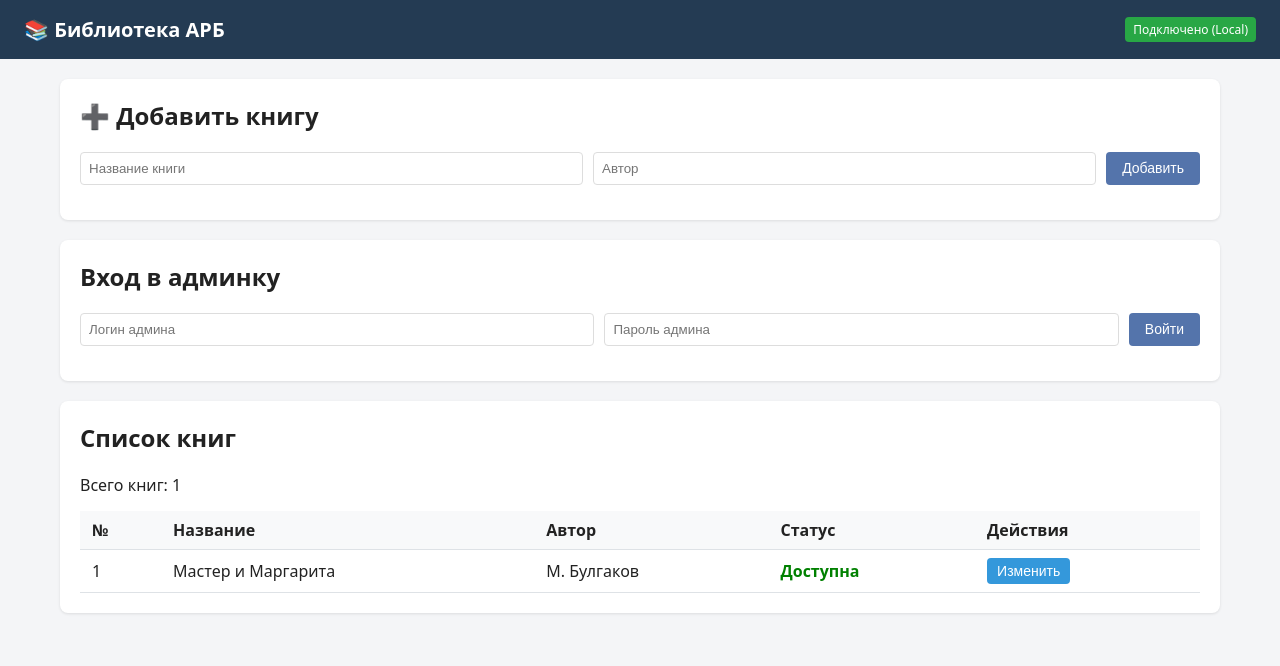
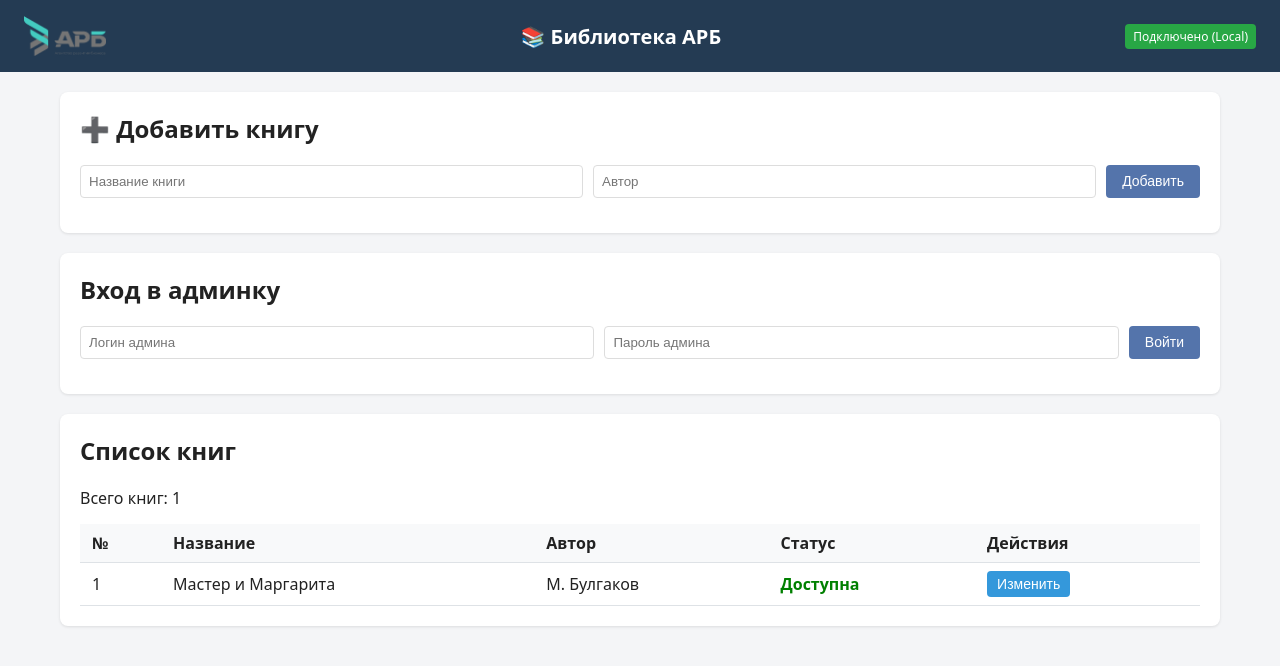
Before and after one commit to pgasirius-debug/arb, a plain HTML site: page index.html in a window 1280 px wide. Drawn offline with Linux system fonts and the light colour scheme.

Commit message:
Add logo to header

```diff
--- a/index.html
+++ b/index.html
@@ -120,6 +120,8 @@
 </head>
 <body>
     <header>
+         <img src="logo.png" alt="Логотип АРБ" style="height: 40px; margin-right: 10px; vertical-align: middle;" />
+
         <h1>📚 Библиотека АРБ</h1>
         <div class="status-badge" id="statusBadge">Подключено (Local)</div>
     </header>
```
